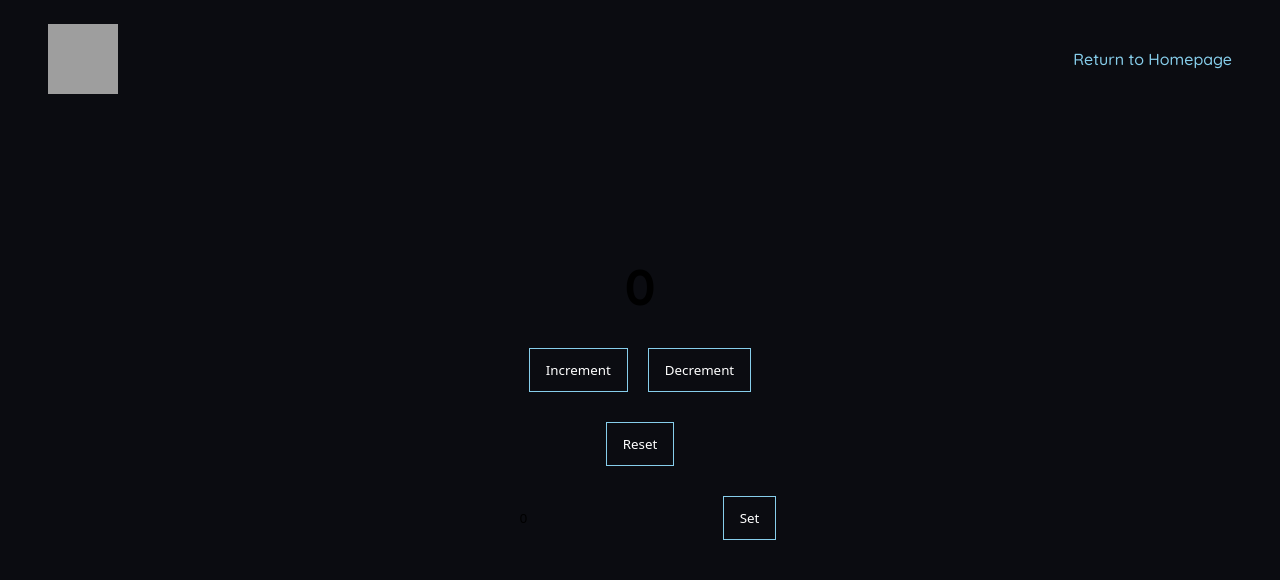
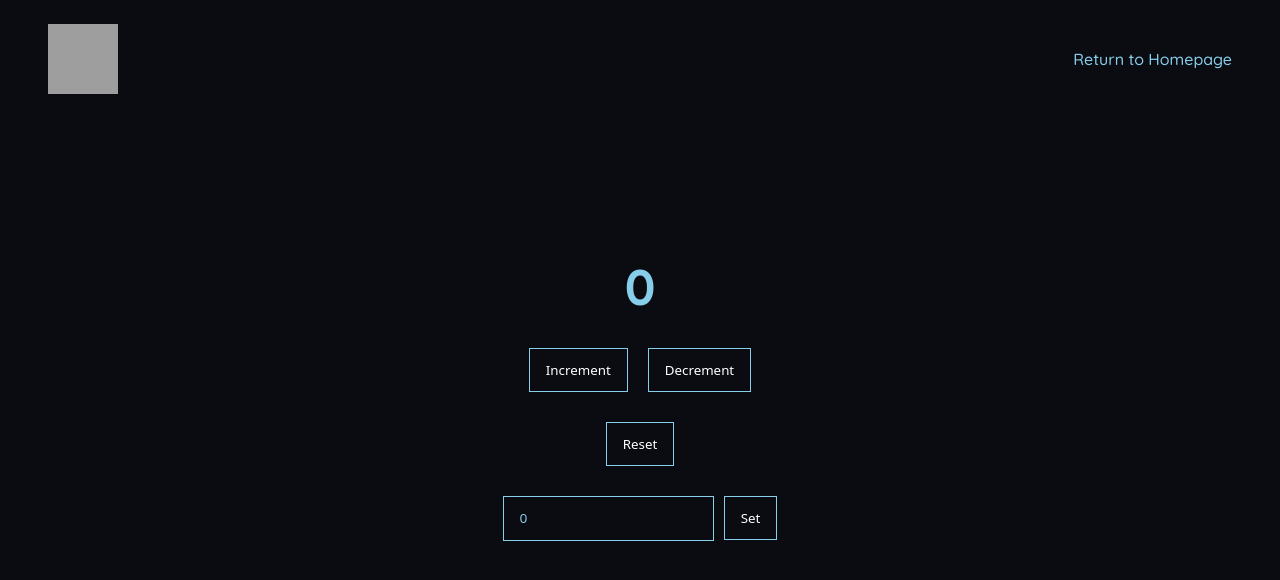
Before and after one commit to ukadavid/altschool-project, a React (Create React App) app: page /counter in a window 1280 px wide. Shown: the top 580 px of the page. Built offline with nearby package versions, Linux system fonts and the light colour scheme; grey boxes are pictures that could not be loaded; the HTML template or start-up script is replaced by a standard one.

Commit message:
Update UI III

```diff
--- a/src/styles/Counter.css
+++ b/src/styles/Counter.css
@@ -13,7 +13,7 @@
 }
 
 .counter__card h1 {
-  color: var(--primary100);
+  color: var(--primary);
   font-size: 50px;
 }
 
@@ -31,8 +31,8 @@
 .input__set input {
   padding: 12px 16px;
   background-color: var(--body-bg);
-  border: 1px solid var(--primary100);
-  color: var(--primary100);
+  border: 1px solid var(--primary);
+  color: var(--primary);
   height: 44.4px;
 }
 
```
